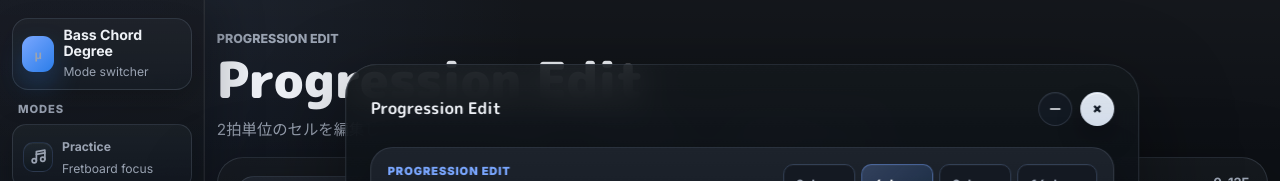
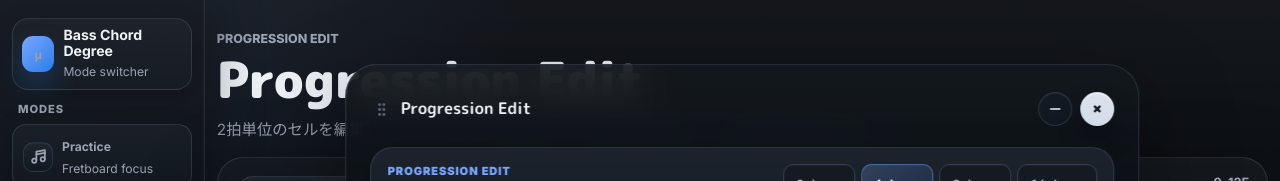
Before and after one commit to muu-ima/muu-fret-degree, a Next.js app: page /progression in a window 1280 px wide. Shown: the top 181 px of the page. Built offline with nearby package versions, Linux system fonts and the light colour scheme.

Commit message:
Add desktop panel drag grip

```diff
--- a/app/components/PracticeWorkspace.tsx
+++ b/app/components/PracticeWorkspace.tsx
@@ -10,7 +10,7 @@ import {
   useRef,
   useState,
 } from "react";
-import { LuMaximize2, LuMinus } from "react-icons/lu";
+import { LuGripVertical, LuMaximize2, LuMinus } from "react-icons/lu";
 import theory from "../../data/theory.json";
 import { BassFretboard, MobileBassFretboard } from "./BassFretboard";
 import { ChordDegreeStrip } from "./ChordDegreeStrip";
@@ -366,6 +366,9 @@ export function PracticeWorkspace({ showProgressionEditor, pageMode }: PracticeW
         onPointerMove={moveDesktopPanel}
         onPointerUp={finishDesktopPanelDrag}
       >
+        <span className="panelDragGrip" aria-hidden="true">
+          <LuGripVertical />
+        </span>
         <span className="panelHeaderText">
           <strong className={titleClassName}>{title}</strong>
           <span className="compactPanelSummary">{compactSummary}</span>
--- a/app/globals.css
+++ b/app/globals.css
@@ -408,6 +408,10 @@ input {
 }
 
 .compactButton {
+  display: none;
+}
+
+.panelDragGrip {
   display: none;
 }
 
@@ -2529,10 +2533,30 @@ select:focus-visible,
   .shellControlsPanel .drawerHeader,
   .shellProgressionPanel .drawerHeader,
   .shellEditPanel .drawerHeader {
+    gap: 8px;
     padding-right: 92px;
     cursor: grab;
     touch-action: none;
     user-select: none;
+  }
+
+  .panelDragGrip {
+    display: inline-grid;
+    flex: 0 0 22px;
+    width: 22px;
+    height: 30px;
+    place-items: center;
+    color: rgba(154, 171, 196, 0.54);
+  }
+
+  .panelDragGrip svg {
+    width: 17px;
+    height: 17px;
+    stroke-width: 2;
+  }
+
+  .drawerHeader:hover .panelDragGrip {
+    color: rgba(207, 224, 255, 0.82);
   }
 
   .shellControlsPanel .drawerHeader:active,
```
